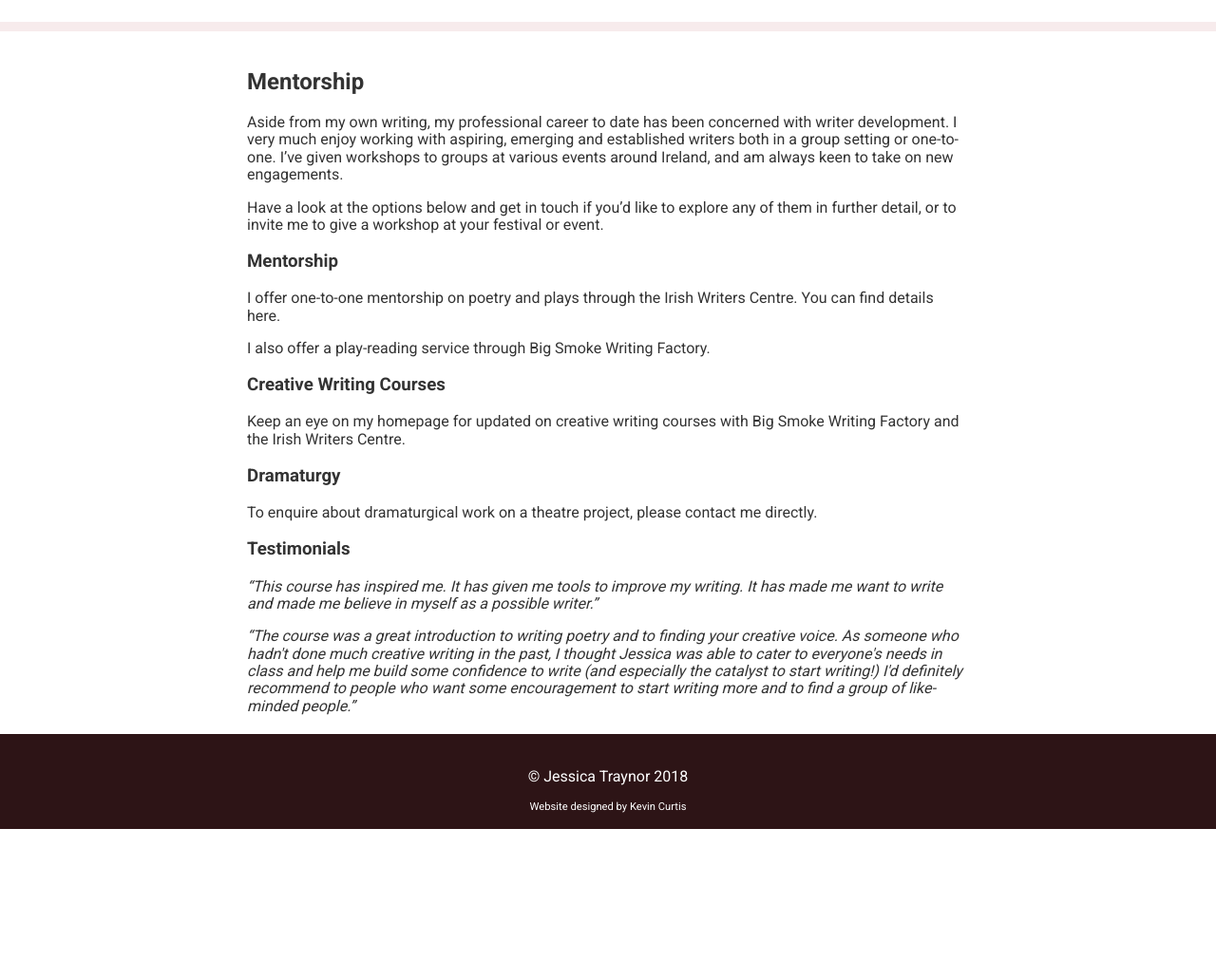
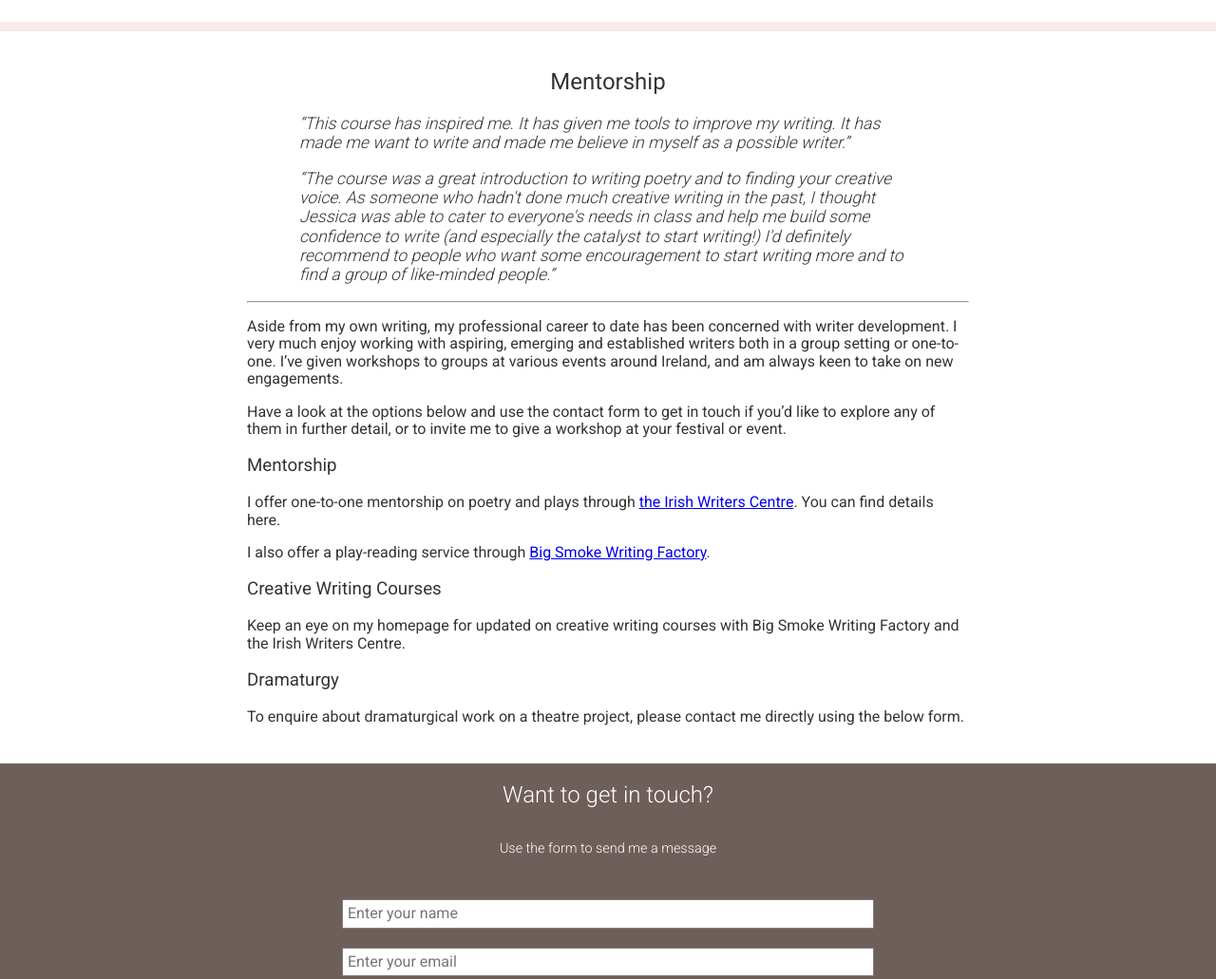
Before and after one commit to KevinCurtisDev/Jessica_webapp, a browser extension: page app/mentorship.html in a window 1280 px wide. Shown: the part 440-1471 px from the top of the page at 95% size. Before the commit the page ends 1313 px from the top, so only its background shows below. Drawn offline with Linux system fonts and the light colour scheme.

Commit message:
Altered layout of html files

```diff
--- a/app/assets/styles/base/_global.css
+++ b/app/assets/styles/base/_global.css
@@ -17,3 +17,18 @@ img {
 	text-align: center;
 	font-weight: 400;
 }
+
+.heading2left {
+	text-align: left;
+	font-weight: 300;
+}
+
+.heading2centre {
+	text-align: center;
+	font-weight: 400;
+}
+
+.heading3left {
+	text-align: left;
+	font-weight: 400;
+}
--- /dev/null
+++ b/app/assets/styles/modules/_mentorship.css
@@ -0,0 +1,8 @@
+.mentorship {
+	&__testimonials {
+		max-width: 650px;
+		font-size: 1.1rem;
+		font-weight: 300;
+		margin: 0 auto;
+	}
+}
--- a/app/assets/styles/styles.css
+++ b/app/assets/styles/styles.css
@@ -14,3 +14,4 @@
 @import "modules/_footer";
 @import "modules/_sub-footer";
 @import "modules/_about";
+@import "modules/_mentorship";
--- a/app/mentorship.html
+++ b/app/mentorship.html
@@ -58,55 +58,66 @@
 
     <main>
       <section class="about__text">
-      <h2>Mentorship</h2>
-      <p>
-        Aside from my own writing, my professional career to date has been concerned with writer development. I very much enjoy working with aspiring, emerging and established writers both in a group setting or one-to-one. I’ve given workshops to groups at various events around Ireland, and am always keen to take on new engagements.
-      </p>
+        <h2 class="heading2centre">Mentorship</h2>
+        <section class="mentorship__testimonials">
+          <p>
+            <em>
+              <q>This course has inspired me. It has given me tools to improve my writing. It has made me want to write and made me believe in myself as a possible writer.</q>
+            </em>
+          </p>
 
-      <p>
-        Have a look at the options below and get in touch if you’d like to explore any of them in further detail, or to invite me to give a workshop at your festival or event.
-      </p>
+          <p>
+            <em>
+              <q>The course was a great introduction to writing poetry and to finding your creative voice. As someone who hadn't done much creative writing in the past, I thought Jessica was able to cater to everyone's needs in class and help me build some confidence to write (and especially the catalyst to start writing!) I'd definitely recommend to people who want some encouragement to start writing more and to find a group of like-minded people.</q>
+            </em>
+          </p>
+        </section>
+        <hr>
+        <p>
+          Aside from my own writing, my professional career to date has been concerned with writer development. I very much enjoy working with aspiring, emerging and established writers both in a group setting or one-to-one. I’ve given workshops to groups at various events around Ireland, and am always keen to take on new engagements.
+        </p>
 
-      <h3>Mentorship</h3>
+        <p>
+          Have a look at the options below and use the contact form to get in touch if you’d like to explore any of them in further detail, or to invite me to give a workshop at your festival or event.
+        </p>
 
-      <p>
-        I offer one-to-one mentorship on poetry and plays through the Irish Writers Centre. You can find details here.
-      </p>
+        <h3 class="heading3left">Mentorship</h3>
 
-      <p>
-        I also offer a play-reading service through Big Smoke Writing Factory.
-      </p>
+        <p>
+          I offer one-to-one mentorship on poetry and plays through <a href="https://irishwriterscentre.ie/products/one-to-one-mentoring" target="_blank">the Irish Writers Centre</a>. You can find details here.
+        </p>
 
-      <h3>Creative Writing Courses</h3>
+        <p>
+          I also offer a play-reading service through <a href="http://bigsmokewritingfactory.com/play-reading-critique-service/" target="_blank">Big Smoke Writing Factory</a>.
+        </p>
 
-      <p>
-        Keep an eye on my homepage for updated on creative writing courses with Big Smoke Writing Factory and the Irish Writers Centre.
-      </p>
+        <h3 class="heading3left">Creative Writing Courses</h3>
 
-      <h3>Dramaturgy</h3>
+        <p>
+          Keep an eye on my homepage for updated on creative writing courses with Big Smoke Writing Factory and the Irish Writers Centre.
+        </p>
 
-      <p>
-        To enquire about dramaturgical work on a theatre project, please contact me directly.
-      </p>
+        <h3 class="heading3left">Dramaturgy</h3>
 
-      <h3>Testimonials</h3>
-      <p>
-        <em>
-          <q>This course has inspired me. It has given me tools to improve my writing. It has made me want to write and made me believe in myself as a possible writer.</q>
-        </em>
-      </p>
-
-      <p>
-        <em>
-          <q>The course was a great introduction to writing poetry and to finding your creative voice. As someone who hadn't done much creative writing in the past, I thought Jessica was able to cater to everyone's needs in class and help me build some confidence to write (and especially the catalyst to start writing!) I'd definitely recommend to people who want some encouragement to start writing more and to find a group of like-minded people.</q>
-        </em>
-      </p>
+        <p>
+          To enquire about dramaturgical work on a theatre project, please contact me directly using the below form.
+        </p>
+      </section>
+      <section class="contact" id="contact">
+        <h2 class="contact-heading">Want to get in touch?</h2>
+        <p class="contact-sub">Use the form to send me a message</p>
+        <form>
+          <input type="text" placeholder="Enter your name" id="name" aria-label="Enter your name" required>
+          <input type="email" placeholder="Enter your email" id="email" aria-label="Enter your email" required>
+          <textarea cols="30" rows="10" placeholder="Enter your message" id="Message" aria-label="Enter your message" required></textarea>
+          <button class="btn">SEND MESSAGE</button>
+        </form>
       </section>
     </main>
     <footer class="footer">
-    <p class="footer__text">&copy; Jessica Traynor 2018</p>
-    <div class="sub-footer"><p>Website designed by Kevin Curtis</p></div>
-  </footer>
+      <p class="footer__text">&copy; Jessica Traynor 2018</p>
+      <div class="sub-footer"><p>Website designed and built by Kevin Curtis Imagery &copy;Denise Nestor</p></div>
+    </footer>
 
 </body>
 </html>
--- a/app/temp/styles/styles.css
+++ b/app/temp/styles/styles.css
@@ -438,6 +438,21 @@ img {
 
 .heading {
 	text-align: center;
+	font-weight: 400;
+}
+
+.heading2left {
+	text-align: left;
+	font-weight: 300;
+}
+
+.heading2centre {
+	text-align: center;
+	font-weight: 400;
+}
+
+.heading3left {
+	text-align: left;
 	font-weight: 400;
 }
 
@@ -958,3 +973,10 @@ textarea {
   margin: 40px auto;
   padding: 0 20px;
 }
+
+.mentorship__testimonials {
+  max-width: 650px;
+  font-size: 1.1rem;
+  font-weight: 300;
+  margin: 0 auto;
+}
```
Also changed, not shown: app/about.html (+3 -4 lines), app/books.html (+5 -5 lines), app/index.html (+3 -3 lines), app/poetry.html (+9 -9 lines), app/videos.html (+3 -3 lines).
